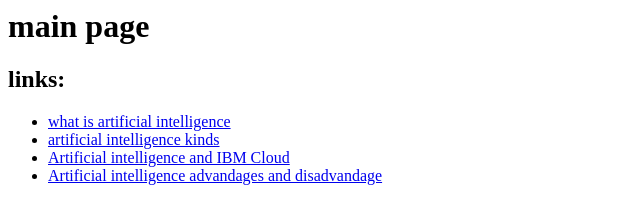
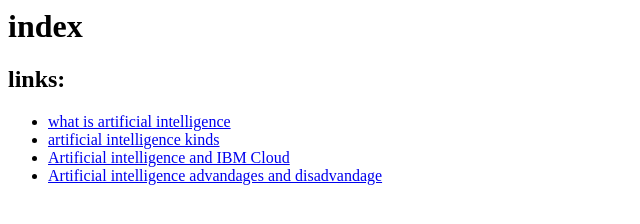
Before and after one commit to Aya24553/html-project, a plain HTML site: page main page.html in a window 1280 px wide. Shown: the whole page, without its empty margins (0-640 px from the left). Drawn offline with Linux system fonts and the light colour scheme.

Commit message:
Update main page.html

```diff
--- a/main page.html
+++ b/main page.html
@@ -1,6 +1,6 @@
 <html>
 <body>
-<h1>main page</h1>
+<h1>index</h1>
 
 
 <h2>links:   </h2>
```
